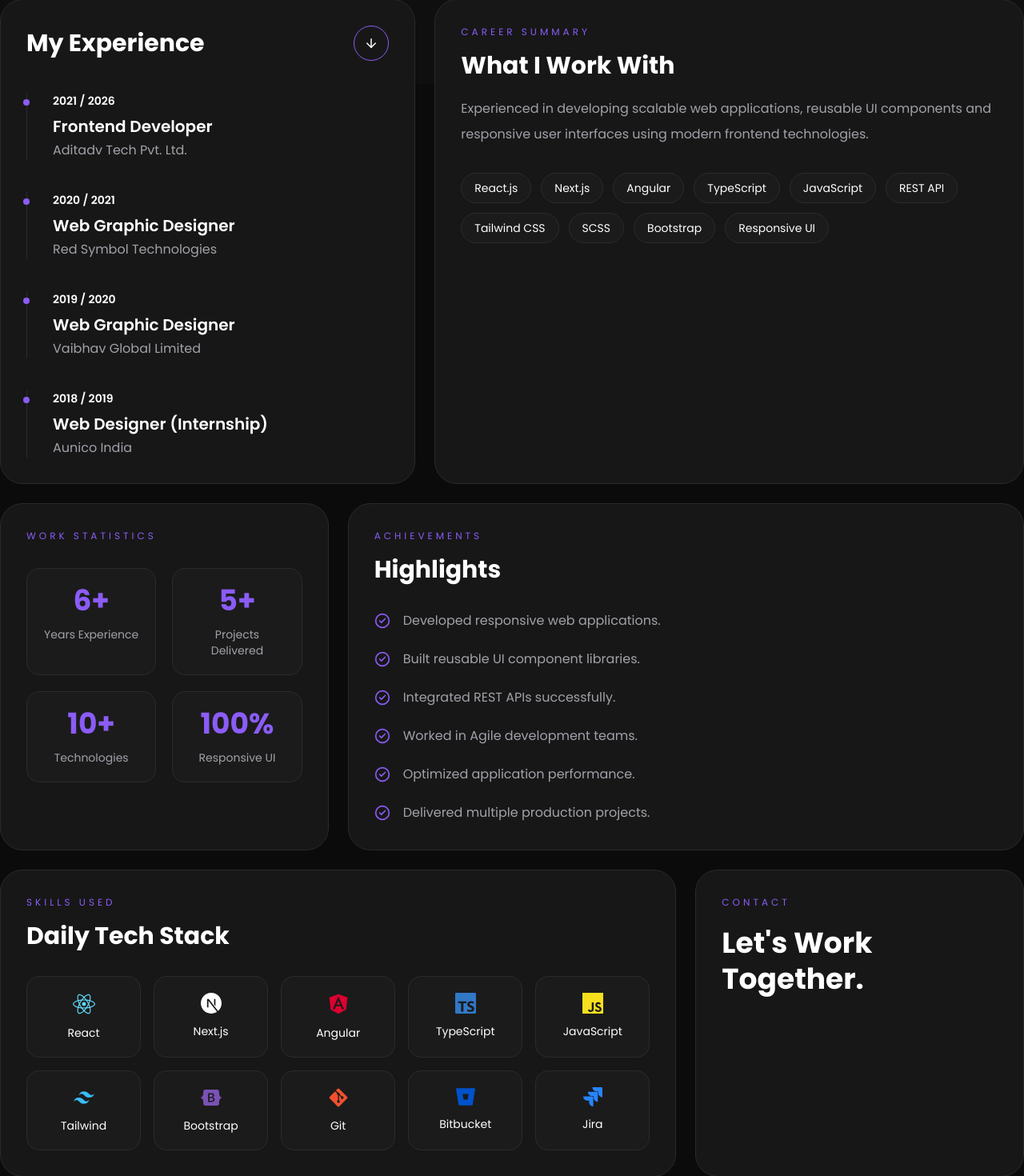
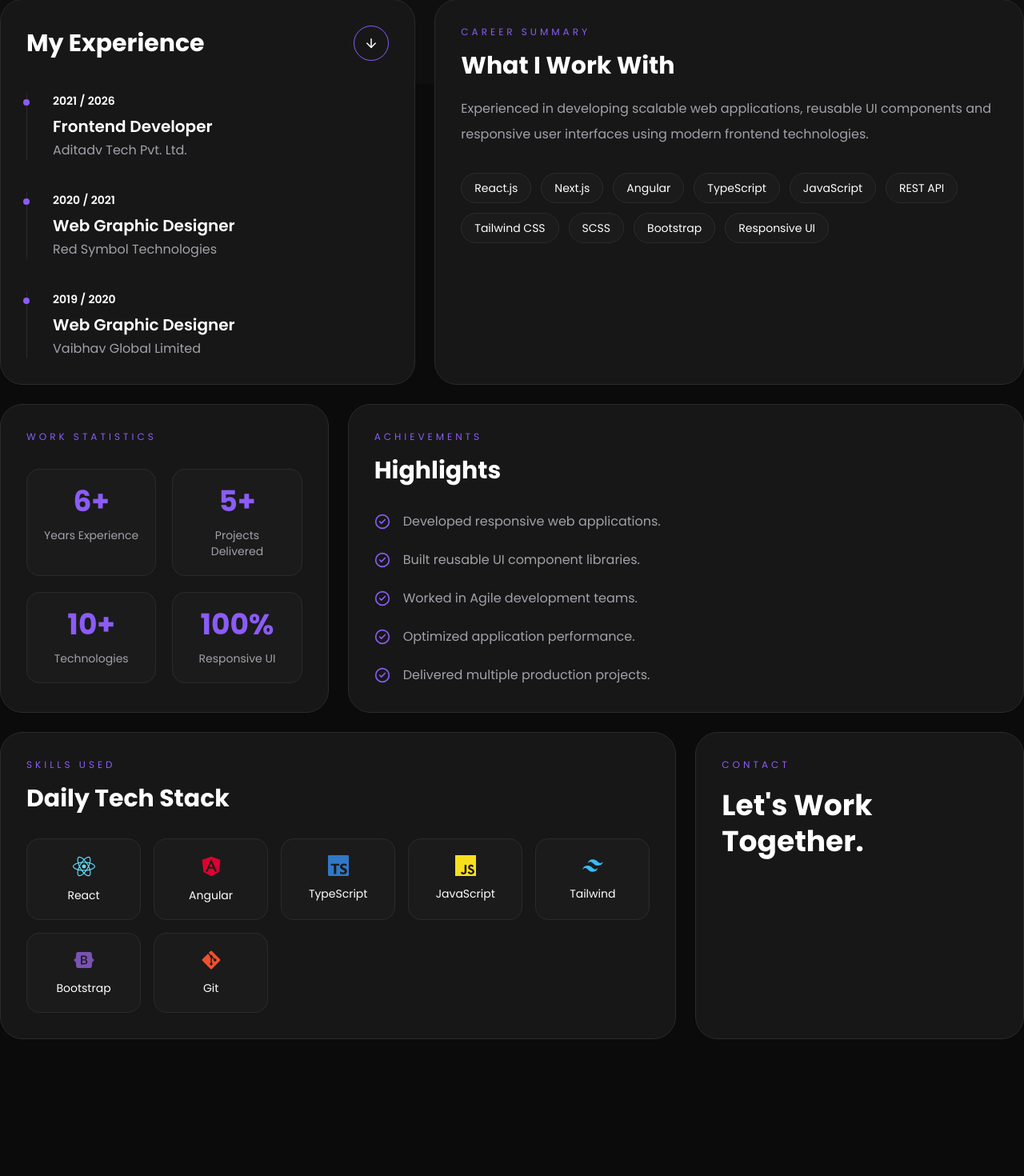
Before and after one commit to DASHISH498/portfolio, a Next.js app: page /experience in a window 1280 px wide. Shown: the part 695-2165 px from the top of the page at 80% size. After the commit the page ends 2018 px from the top, so only its background shows below. Built offline with nearby package versions, Linux system fonts and the light colour scheme.

Commit message:
Portfolio content update

```diff
--- a/component/about/ExperienceCard.tsx
+++ b/component/about/ExperienceCard.tsx
@@ -15,11 +15,6 @@ const experience = [
     year: "2019 / 2020",
     role: "Web Graphic Designer",
     company: "Vaibhav Global Limited",
-  },
-  {
-    year: "2018 / 2019",
-    role: "Web Designer (Internship)",
-    company: "Aunico India",
   },
 ];
 
--- a/component/experience/AchievementsCard.tsx
+++ b/component/experience/AchievementsCard.tsx
@@ -6,7 +6,6 @@ import {
 const achievements = [
   "Developed responsive web applications.",
   "Built reusable UI component libraries.",
-  "Integrated REST APIs successfully.",
   "Worked in Agile development teams.",
   "Optimized application performance.",
   "Delivered multiple production projects.",
--- a/component/experience/SkillsUsedCard.tsx
+++ b/component/experience/SkillsUsedCard.tsx
@@ -19,10 +19,6 @@ const skills = [
   {
     name: "React",
     icon: <FaReact className="text-[#61DAFB]" size={28} />,
-  },
-  {
-    name: "Next.js",
-    icon: <SiNextdotjs size={26} />,
   },
   {
     name: "Angular",
@@ -47,14 +43,6 @@ const skills = [
   {
     name: "Git",
     icon: <FaGitAlt className="text-[#F1502F]" size={26} />,
-  },
-  {
-    name: "Bitbucket",
-    icon: <SiBitbucket className="text-[#0052CC]" size={24} />,
-  },
-  {
-    name: "Jira",
-    icon: <SiJira className="text-[#2684FF]" size={24} />,
   },
 ];
 
--- a/component/experience/TimelineCard.tsx
+++ b/component/experience/TimelineCard.tsx
@@ -16,11 +16,6 @@ const experience = [
     year: "2019 / 2020",
     role: "Web Graphic Designer",
     company: "Vaibhav Global Limited",
-  },
-  {
-    year: "2018 / 2019",
-    role: "Web Designer (Internship)",
-    company: "Aunico India",
   },
 ];
 
--- a/component/hero/ExperienceCard.tsx
+++ b/component/hero/ExperienceCard.tsx
@@ -6,7 +6,7 @@ export default function ExperienceCard() {
 
       <div>
         <h2 className="text-5xl sm:text-6xl lg:text-7xl font-bold">
-          06
+          06+
         </h2>
 
         <p className="uppercase text-gray-500 text-xs lg:text-sm mt-2 tracking-wider">
--- a/component/projects/ProjectMarquee.tsx
+++ b/component/projects/ProjectMarquee.tsx
@@ -2,10 +2,8 @@ import Card from "../ui/Card";
 
 const items = [
   "React",
-  "Next.js",
   "Angular",
   "TypeScript",
-  "REST API",
   "Responsive Design",
   "Tailwind CSS",
 ];
--- a/component/projects/ProjectStatsCard.tsx
+++ b/component/projects/ProjectStatsCard.tsx
@@ -2,7 +2,7 @@ import Card from "../ui/Card";
 
 const stats = [
   {
-    value: "4+",
+    value: "5+",
     label: "Projects Completed",
   },
   {
--- a/component/projects/TechStackCard.tsx
+++ b/component/projects/TechStackCard.tsx
@@ -18,10 +18,6 @@ const stack = [
   {
     icon: <FaReact size={28} className="text-[#61DAFB]" />,
     name: "React",
-  },
-  {
-    icon: <SiNextdotjs size={26} />,
-    name: "Next.js",
   },
   {
     icon: <FaAngular size={28} className="text-[#DD0031]" />,
--- a/component/skills/TechMarquee.tsx
+++ b/component/skills/TechMarquee.tsx
@@ -2,7 +2,6 @@ import Card from "../ui/Card";
 
 const techs = [
   "React",
-  "Next.js",
   "Angular",
   "TypeScript",
   "JavaScript",
@@ -11,7 +10,6 @@ const techs = [
   "Git",
   "GitHub",
   "Figma",
-  "REST API",
 ];
 
 export default function TechMarquee() {
```
